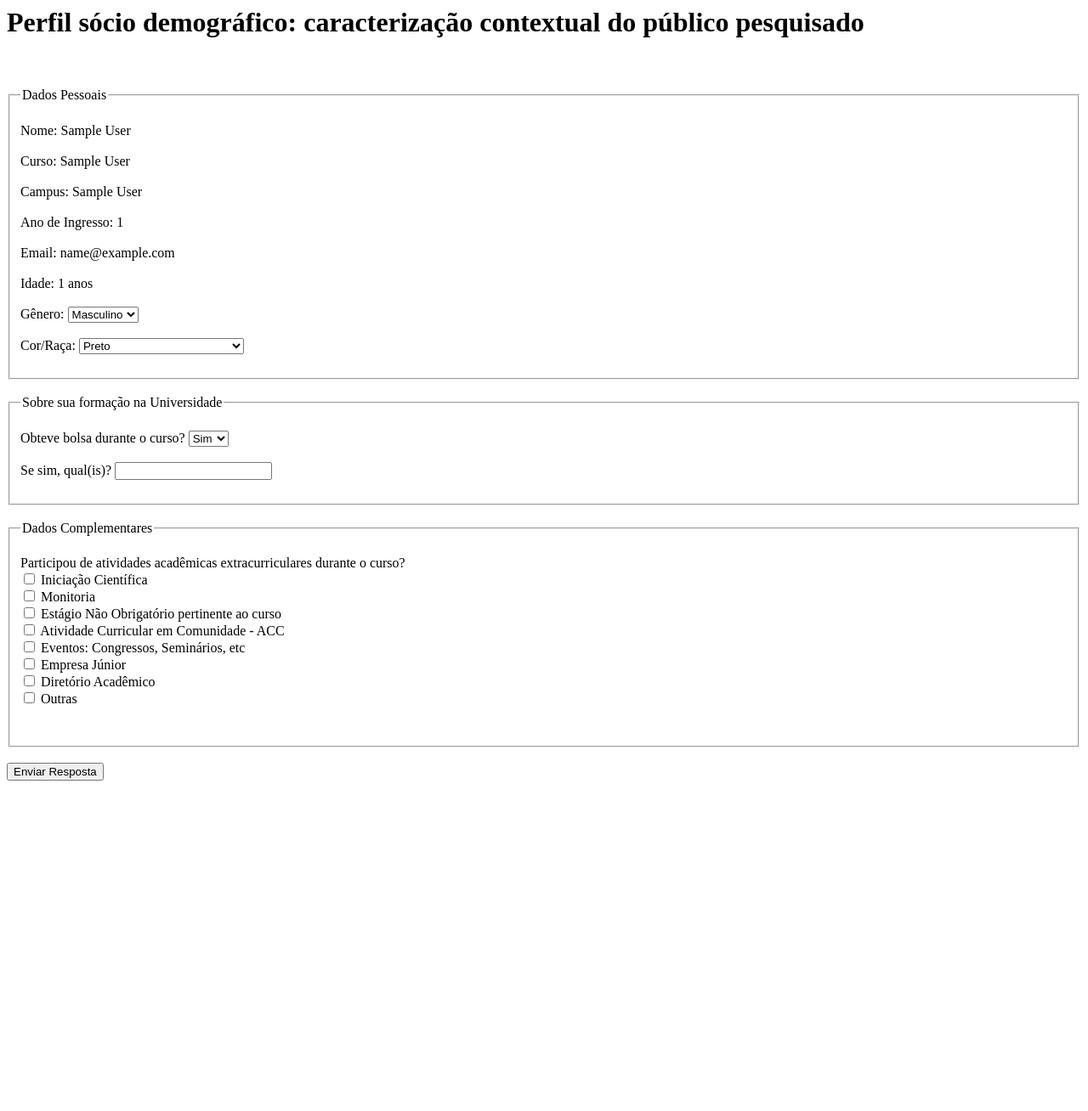
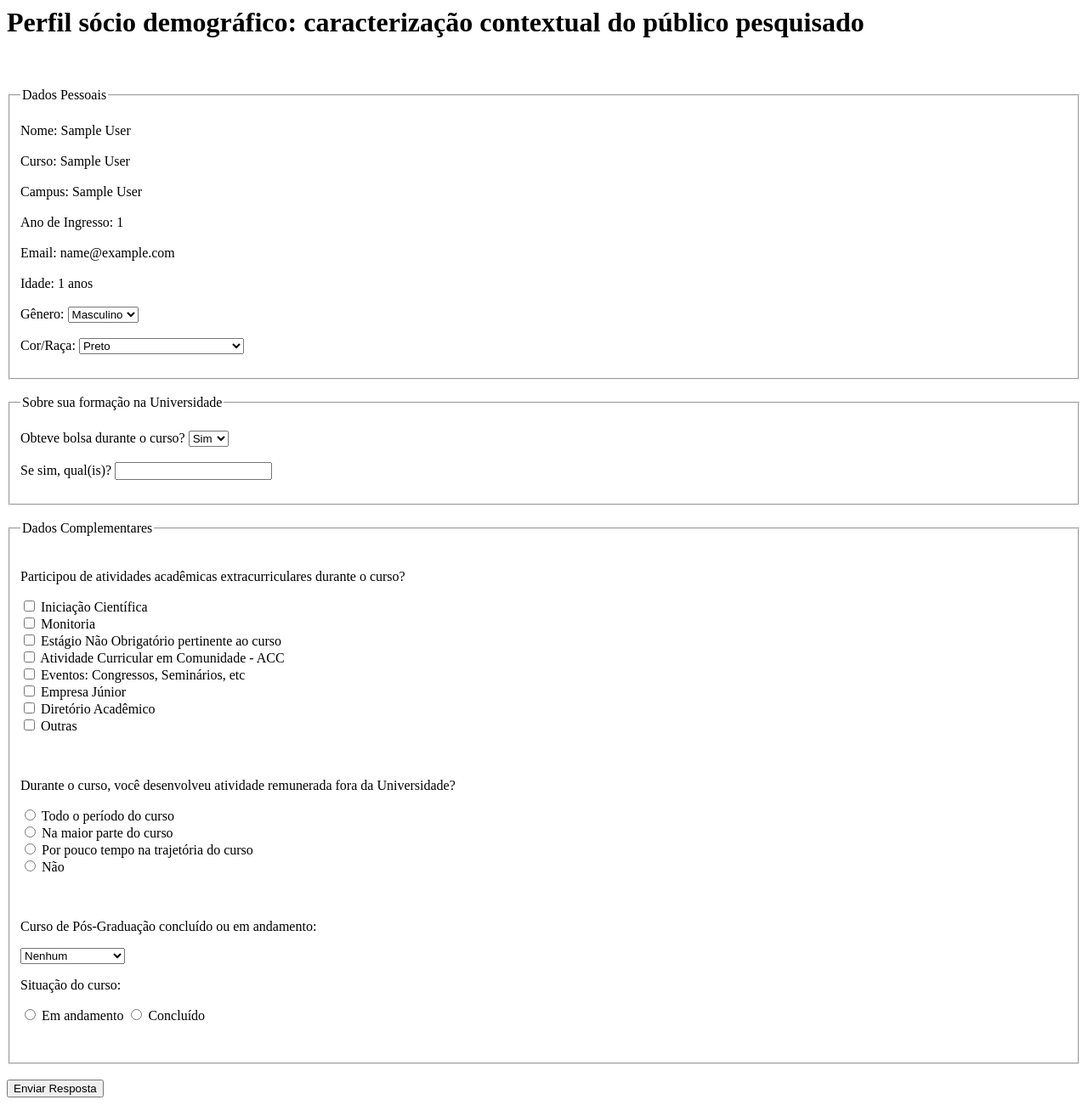
Before and after one commit to JoeMiran/egressos-proto, a PHP site: page /formularioEgresso.php in a window 1280 px wide. Shown: the whole page at 85% size. Before the commit the page ends 919 px from the top, so only its background shows below. Run offline with PHP 8.4, Linux system fonts and the light colour scheme; the visitor is signed in with stand-in values (Sample User, id 1).

Commit message:
10042023a: mais perguntas

```diff
--- a/formularioEgresso.php
+++ b/formularioEgresso.php
@@ -14,7 +14,7 @@ definirDadosSessao();
 
 		<legend>Dados Pessoais</legend><br>
 
-		<?php echo 'Nome: '.$_SESSION['nome'] . '<br><br>';?>
+		<?php echo 'Nome: ' . $_SESSION['nome'] . '<br><br>';?>
 
 		<?php echo 'Curso: ' . $_SESSION['curso'] .'<br><br>';?>
 
@@ -65,8 +65,9 @@ definirDadosSessao();
 
 		<legend>Dados Complementares</legend><br>
 
-		<a>Participou de atividades acadêmicas extracurriculares durante o curso?</a>
 		<div>
+			<p>Participou de atividades acadêmicas extracurriculares durante o curso?</p>
+
 			<input type=checkbox id="iniciacaoCientifica" name="iniciacaoCientifica" value="">
 			<label for="iniciacaoCientifica">Iniciação Científica</label><br>
 
@@ -90,8 +91,54 @@ definirDadosSessao();
 
 			<input type=checkbox id="outrasAtividades" name="outrasAtividades">
 			<label for="outrasAtividades">Outras</label><br>
+
 		</div>
 		<br><br>
+
+		<div>
+			<p>Durante o curso, você desenvolveu atividade remunerada fora da Universidade?</p>
+
+			<input type="radio" name="AtividadeRemunerada" id="AtividadeRemunerada1" value="Todo o período do curso">
+			<label for="AtividadeRemunerada1">Todo o período do curso</label>
+			<br>
+
+			<input type="radio" name="AtividadeRemunerada" id="AtividadeRemunerada2" value="Na maior parte do curso">
+			<label for="AtividadeRemunerada2">Na maior parte do curso</label>
+			<br>
+
+			<input type="radio" name="AtividadeRemunerada" id="AtividadeRemunerada3" value="Por pouco tempo na trajetória do curso">
+			<label for="AtividadeRemunerada3">Por pouco tempo na trajetória do curso</label>
+			<br>
+
+			<input type="radio" name="AtividadeRemunerada" id="AtividadeRemunerada4" value="Não">
+			<label for="AtividadeRemunerada4">Não</label>
+			<br>
+
+		</div>
+		<br><br>
+
+		<div>
+			<p>Curso de Pós-Graduação concluído ou em andamento:</p>
+
+			<select name="cursoPosGraduacao" id="cursoPosGraduacao">
+				<option value="Nenhum">Nenhum</option>
+				<option value="Aperfeiçoamento">Aperfeiçoamento</option>
+				<option value="Especialização">Especialização</option>
+				<option value="Mestrado">Mestrado</option>
+				<option value="Doutorado">Doutorado</option>
+			</select><br>
+
+			<p>Situação do curso:</p>
+
+			<input type="radio" name="situacaoCursoPosGraduacao" id="posGraduacaoEmAndamento">
+			<label for="posGraduacaoEmAndamento">Em andamento</label>
+			<input type="radio" name="situacaoCursoPosGraduacao" id="posGraduacaoConcluida">
+			<label for="posGraduacaoConcluida">Concluído</label>
+
+		</div>
+		<br><br>
+
+
 
 	</fieldset><br>
 
```
